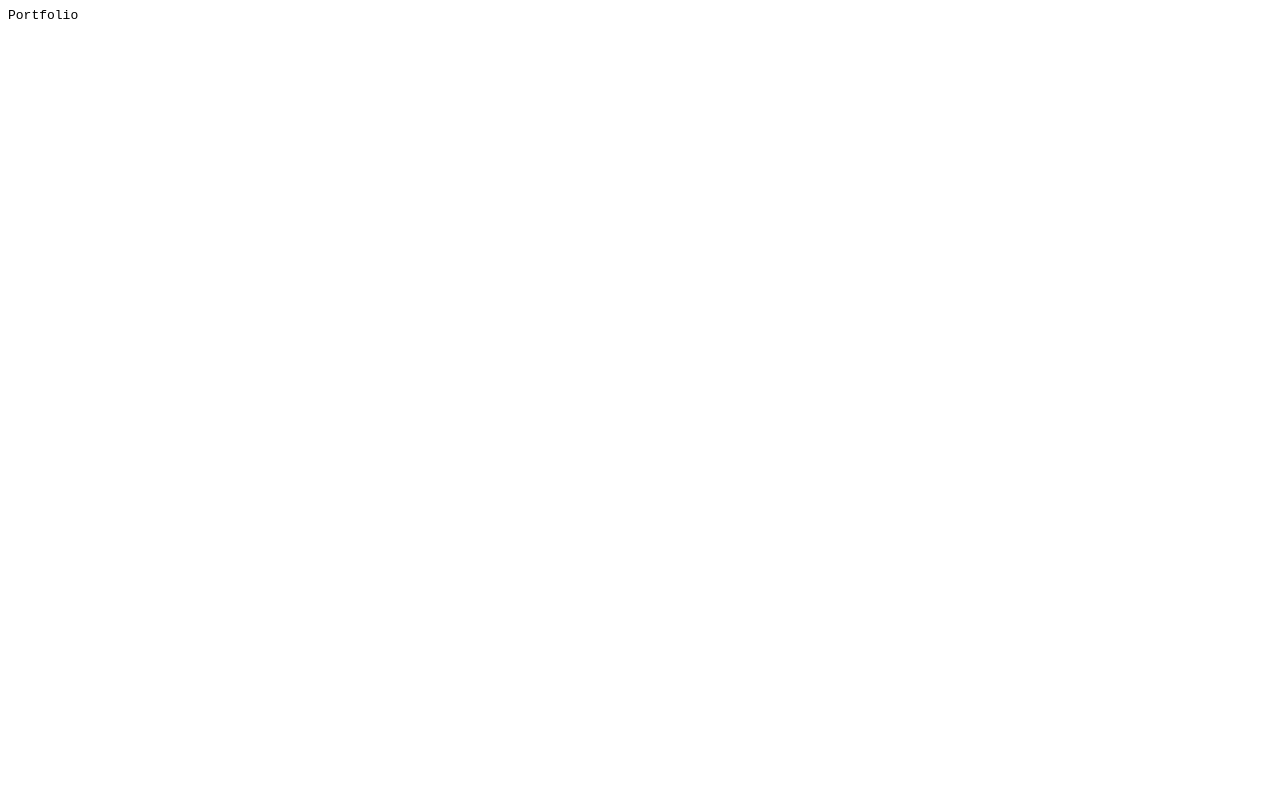
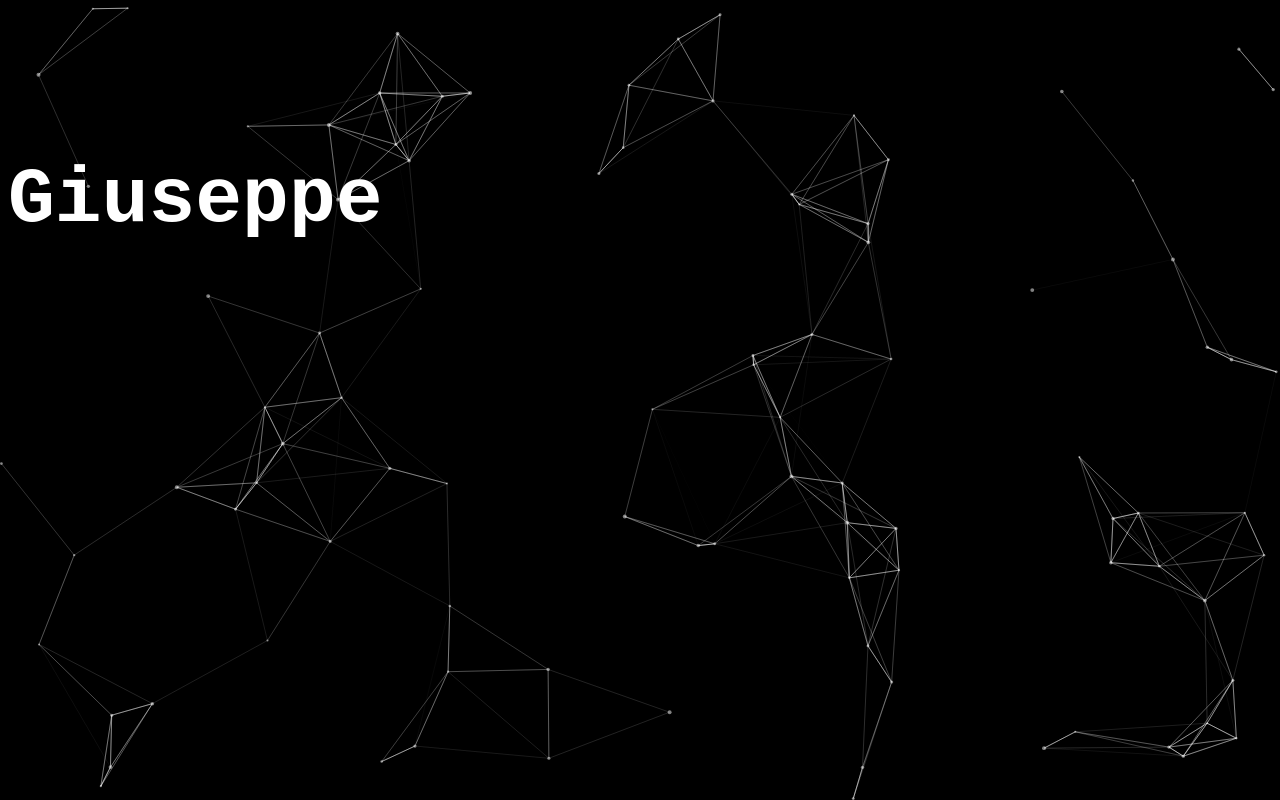
Before and after one commit to giuseppe-messi/portfolio-v2, a React app: page / in a window 1280 px wide. Built offline with nearby package versions, Linux system fonts and the light colour scheme.

Commit message:
animated heading

```diff
--- a/package.json
+++ b/package.json
@@ -12,13 +12,12 @@
   "author": "",
   "license": "ISC",
   "dependencies": {
-    "axios": "^1.4.0",
     "react": "^18.2.0",
     "react-dom": "^18.2.0",
-    "react-player": "^2.12.0",
     "react-router-dom": "^6.11.1",
+    "react-tsparticles": "^2.9.3",
     "styled-components": "^5.3.10",
-    "zustand": "^4.3.8"
+    "tsparticles": "^2.9.3"
   },
   "devDependencies": {
     "@babel/core": "^7.21.8",
--- a/src/app/App.tsx
+++ b/src/app/App.tsx
@@ -1,3 +1,9 @@
+import { Header } from "./sections/header/Header";
+
 export const App = () => {
-  return <div>Portfolio</div>;
+  return (
+    <>
+      <Header />
+    </>
+  );
 };
--- /dev/null
+++ b/src/app/components/animated-heading/AnimatedHeading.styles.ts
@@ -0,0 +1,36 @@
+import styled, { css, keyframes } from "styled-components";
+
+interface HeaderProps {
+  delay?: number;
+  isAnimating?: boolean;
+}
+
+const move = keyframes`
+  0% {transform: translateY(0px);}
+  10% {transform: translateY(-20px) scale(1.4,.6);}
+  15% {transform: translateY(-27px) scale(1.44,.6);}
+  25% {transform: translateY(0px) scale(.9,1.1);}
+  45% {transform: translateY(20px) scale(1,1);}
+  50% {transform: translateY(30px) scale(1.2,.8);}
+  55% {transform: translateY(30px) scale(1.1,.9);}
+  65% {transform: translateY(10px) scale(.9,1.1);}
+  100% {transform: translateY(0px);}
+  `;
+
+export const Letter = styled.span<Pick<HeaderProps, "isAnimating" | "delay">>`
+  /* animation: ${move} 1s 1 ${({ delay }) => delay}ms forwards ease-out; */
+  display: inline-block;
+  cursor: default;
+
+  ${({ isAnimating }) =>
+    isAnimating &&
+    css`
+       {
+        animation-name: ${move};
+        animation-duration: 2s;
+        animation-delay: 500;
+        animation-iteration-count: 1;
+        animation-timing-function: ease-out;
+      }
+    `}
+`;
--- /dev/null
+++ b/src/app/components/animated-heading/AnimatedHeading.tsx
@@ -0,0 +1,44 @@
+import { useState } from "react";
+import * as S from "./AnimatedHeading.styles";
+
+type LettersAnimationState = {
+  [key: string]: boolean;
+};
+
+interface AnimatedHeadingProps {
+  text: string;
+}
+
+export const AnimatedHeading = ({ text }: AnimatedHeadingProps) => {
+  const state = text
+    .split("")
+    .reduce((stateObj, _, i) => ({ ...stateObj, [i]: false }), {});
+
+  const [lettersAnimationState, setLettersAnimationState] =
+    useState<LettersAnimationState>(state);
+
+  const handleSetLetterAnimation = (index: number) => {
+    setLettersAnimationState((prevState) => ({ ...prevState, [index]: true }));
+  };
+  const handleStopLetterAnimation = (index: number) => {
+    setLettersAnimationState((prevState) => ({ ...prevState, [index]: false }));
+  };
+  return (
+    <>
+      {text.split("").map((letter, index) => {
+        const test = (index + 1) * 180;
+        return (
+          <S.Letter
+            onMouseEnter={() => handleSetLetterAnimation(index)}
+            onAnimationEnd={() => handleStopLetterAnimation(index)}
+            isAnimating={lettersAnimationState[index]}
+            delay={test}
+            key={index}
+          >
+            {letter}
+          </S.Letter>
+        );
+      })}
+    </>
+  );
+};
--- /dev/null
+++ b/src/app/components/particles-background/ParticlesBackground.styles.ts
@@ -0,0 +1,11 @@
+import styled from "styled-components";
+import Particles from "react-tsparticles";
+
+export const Particle = styled(Particles)`
+  position: fixed;
+  top: 0;
+  left: 0;
+  width: 100%;
+  height: 100%;
+  z-index: -1;
+`;
--- /dev/null
+++ b/src/app/components/particles-background/ParticlesBackground.tsx
@@ -0,0 +1,101 @@
+import { useCallback } from "react";
+import { Container, Engine } from "tsparticles-engine";
+import { loadFull } from "tsparticles";
+import * as S from "./ParticlesBackground.styles";
+
+export const ParticlesBackground = () => {
+  const particlesInit = useCallback(async (engine: Engine) => {
+    console.log(engine);
+
+    // you can initialize the tsParticles instance (engine) here, adding custom shapes or presets
+    // this loads the tsparticles package bundle, it's the easiest method for getting everything ready
+    // starting from v2 you can add only the features you need reducing the bundle size
+    await loadFull(engine);
+  }, []);
+
+  const particlesLoaded = useCallback(
+    async (container: Container | undefined) => {
+      await console.log(container);
+    },
+    []
+  );
+  return (
+    <S.Particle
+      id="tsparticles"
+      init={particlesInit}
+      loaded={particlesLoaded}
+      options={{
+        background: {
+          color: {
+            value: "#00000078",
+          },
+        },
+        fpsLimit: 120,
+        interactivity: {
+          events: {
+            onClick: {
+              enable: true,
+              mode: "push",
+            },
+            onHover: {
+              enable: true,
+              mode: "repulse",
+            },
+            resize: true,
+          },
+          modes: {
+            push: {
+              quantity: 4,
+            },
+            repulse: {
+              distance: 200,
+              duration: 0.4,
+            },
+          },
+        },
+        particles: {
+          color: {
+            value: "#ffffff",
+          },
+          links: {
+            color: "#ffffff",
+            distance: 150,
+            enable: true,
+            opacity: 0.5,
+            width: 1,
+          },
+          collisions: {
+            enable: true,
+          },
+          move: {
+            direction: "none",
+            enable: true,
+            outModes: {
+              default: "bounce",
+            },
+            random: false,
+            speed: 2,
+            straight: false,
+          },
+          number: {
+            density: {
+              enable: true,
+              area: 800,
+            },
+            value: 80,
+          },
+          opacity: {
+            value: 0.5,
+          },
+          shape: {
+            type: "circle",
+          },
+          size: {
+            value: { min: 1, max: 2 },
+          },
+        },
+        detectRetina: true,
+      }}
+    />
+  );
+};
--- /dev/null
+++ b/src/app/sections/header/Header.styles.ts
@@ -0,0 +1,13 @@
+import styled from "styled-components";
+
+export const Heading = styled.h1`
+  color: white;
+  text-align: center;
+  font-size: 6em;
+  margin-top: 2em;
+  display: flex;
+`;
+/*
+export const LetterWrap = styled.span<Pick<HeaderProps, "delay">>`
+  animation: ${move} 1s 1 ${({ delay }) => delay}ms forwards ease-out;
+`; */
--- /dev/null
+++ b/src/app/sections/header/Header.tsx
@@ -0,0 +1,14 @@
+import { AnimatedHeading } from "src/app/components/animated-heading/AnimatedHeading";
+import { ParticlesBackground } from "../../components/particles-background/ParticlesBackground";
+import * as S from "./Header.styles";
+
+export const Header = () => {
+  return (
+    <>
+      <ParticlesBackground />
+      <S.Heading>
+        <AnimatedHeading text="Giuseppe" />
+      </S.Heading>
+    </>
+  );
+};
--- a/src/index.html
+++ b/src/index.html
@@ -4,7 +4,7 @@
     <meta charset="UTF-8" />
     <meta http-equiv="X-UA-Compatible" content="IE=edge" />
     <meta name="viewport" content="width=device-width, initial-scale=1.0" />
-    <title>SEN Tech Test</title>
+    <title>Giuseppe's Portfolio</title>
   </head>
   <body></body><div id="app"></div></body>
 </html>
```
Also changed, not shown: 1 other file (tests, documents, lock files or other folders).
